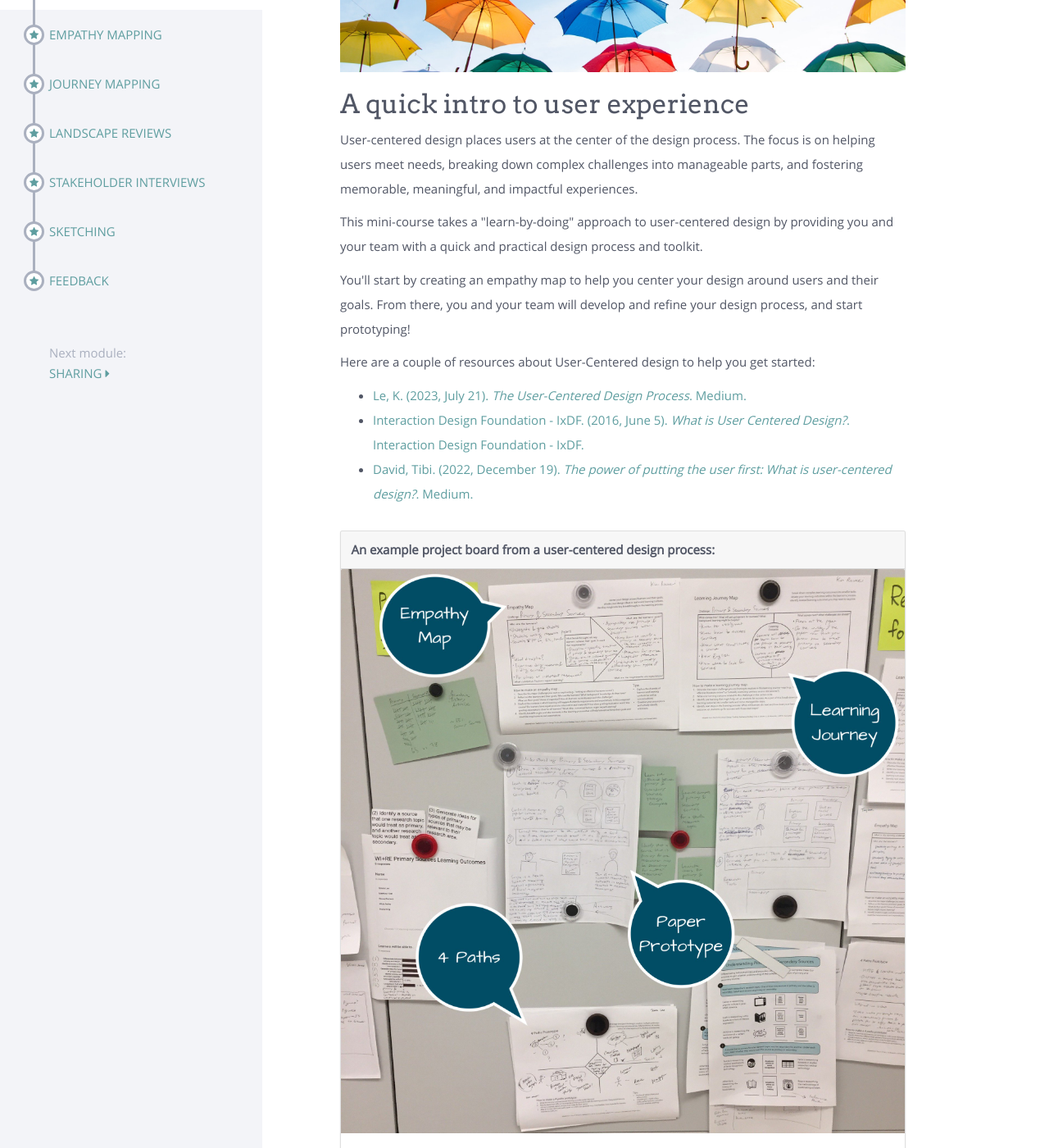
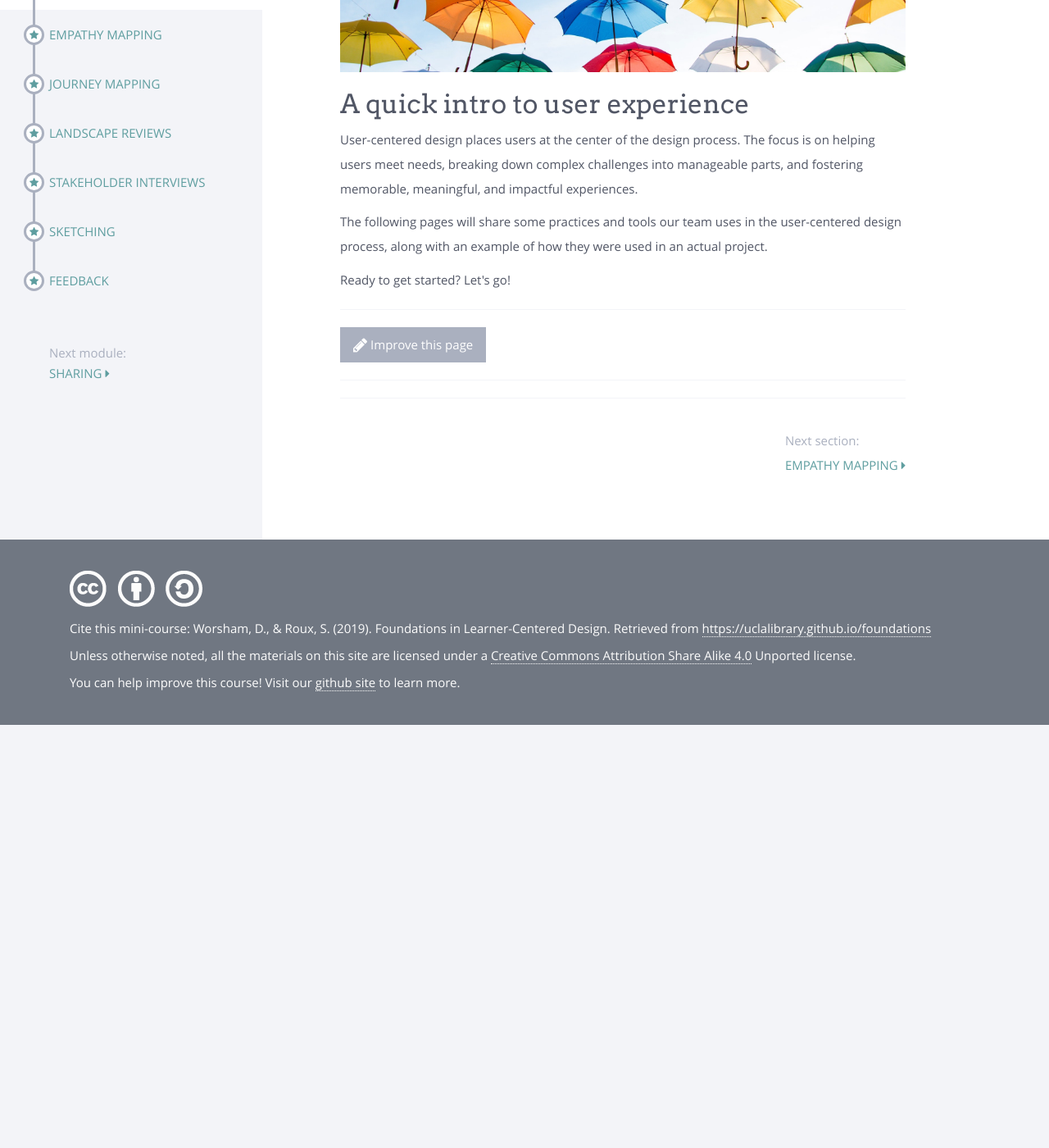
Before and after one commit to ucsdlib/foundations, a Jekyll site: the page built from modules/design-process/_posts/2000-01-01-user-centered-design.html, in a window 1280 px wide and 1400 px high, scrolled down 313 px. Shown: the whole window at 82% size. Built offline with Jekyll 4.4.1, drawn with Linux system fonts in a browser that asks for light colours; nearby versions of some CDN libraries; after the commit the page ends 1197 px from its top, so only the background shows below that; some of the changed text lies outside the part shown.

Commit message:
Update 2000-01-01-user-centered-design.html

```diff
--- a/modules/design-process/_posts/2000-01-01-user-centered-design.html
+++ b/modules/design-process/_posts/2000-01-01-user-centered-design.html
@@ -7,24 +7,6 @@ banner-alt: "multi-colored umbrellas floating in a blue sky"
 
 <p>User-centered design places users at the center of the design process. The focus is on helping users meet needs, breaking down complex challenges into manageable parts, and fostering memorable, meaningful, and impactful experiences.</p>
 
-<p>This mini-course takes a "learn-by-doing" approach to user-centered design by providing you and your team with a quick and practical design process and toolkit.</p>
-
-<p>You'll start by creating an empathy map to help you center your design around users and their goals. From there, you and your team will develop and refine your design process, and start prototyping!</p>
-
-<p>Here are a couple of resources about User-Centered design to help you get started:</p>
-
-<ul>
-  <li><a href="https://medium.com/redcatstudio/user-centered-design-method-28e3aafc8c8a">Le, K. (2023, July 21). <em>The User-Centered Design Process</em>. Medium.</a></li>
-  <li><a href="https://www.interaction-design.org/literature/topics/user-centered-design#:~:text=User%2Dcentered%20design%20(UCD),and%20accessible%20products%20for%20them.">Interaction Design Foundation - IxDF. (2016, June 5). <em>What is User Centered Design?</em>. Interaction Design Foundation - IxDF.</a></li>
-  <li><a href="https://uxplanet.org/the-power-of-putting-the-user-first-what-is-user-centered-design-727ef9a837cc">David, Tibi. (2022, December 19). <em>The power of putting the user first: What is user-centered design?</em>. Medium.</a></li>
-</ul>
-
-<div class="card my-5 shadow-sm" style="width: 100%;">
-    <div class="card-header">An example project board from a user-centered design process:</div>
-  <img src="{{ 'img/design-process.jpg' | absolute_url }}" class="card-img-top" alt="A user-centered design project board featuring empathy mapping, journey mapping, and rapid prototyping.">
-  <div class="card-body">
-    <p class="card-text">This photo of a project board illustrates several stages of a user-centered design process from empathy mapping to rapid-prototyping. In this example, the user group is students.</p>
-  </div>
-</div>
+<p>The following pages will share some practices and tools our team uses in the user-centered design process, along with an example of how they were used in an actual project.</p>
 
 <p>Ready to get started? Let's go!</p>
```
